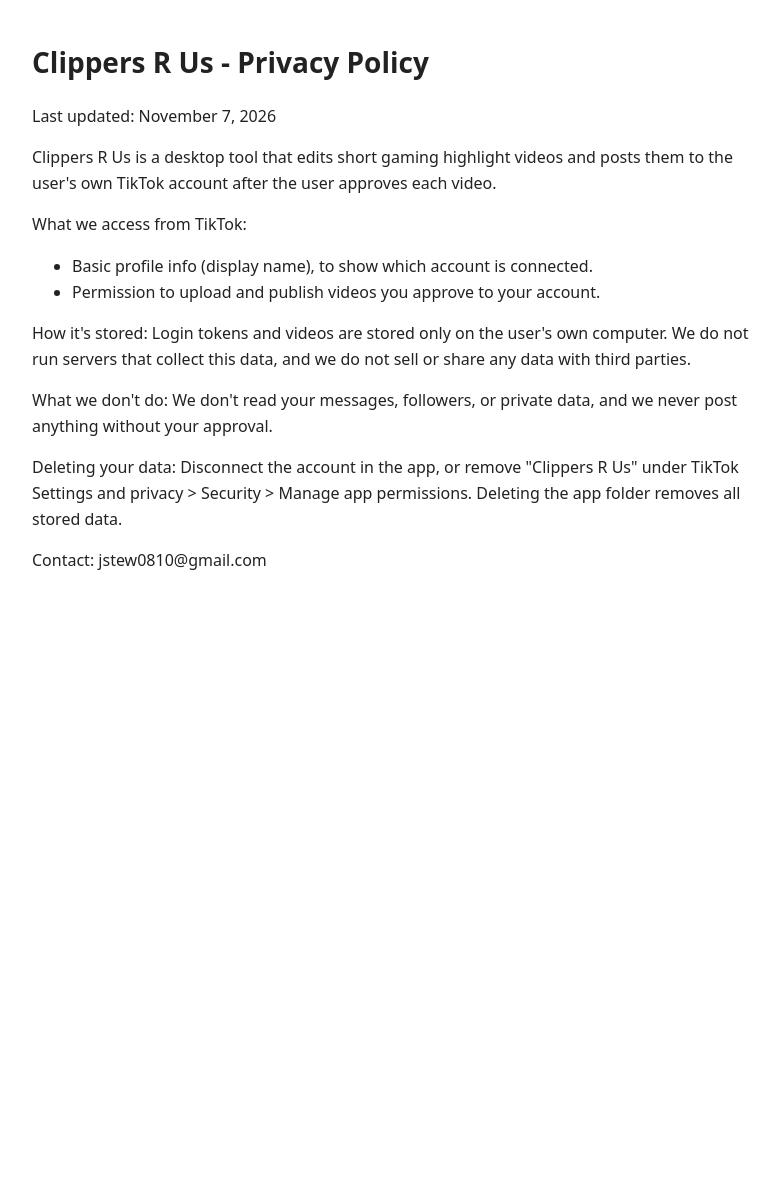
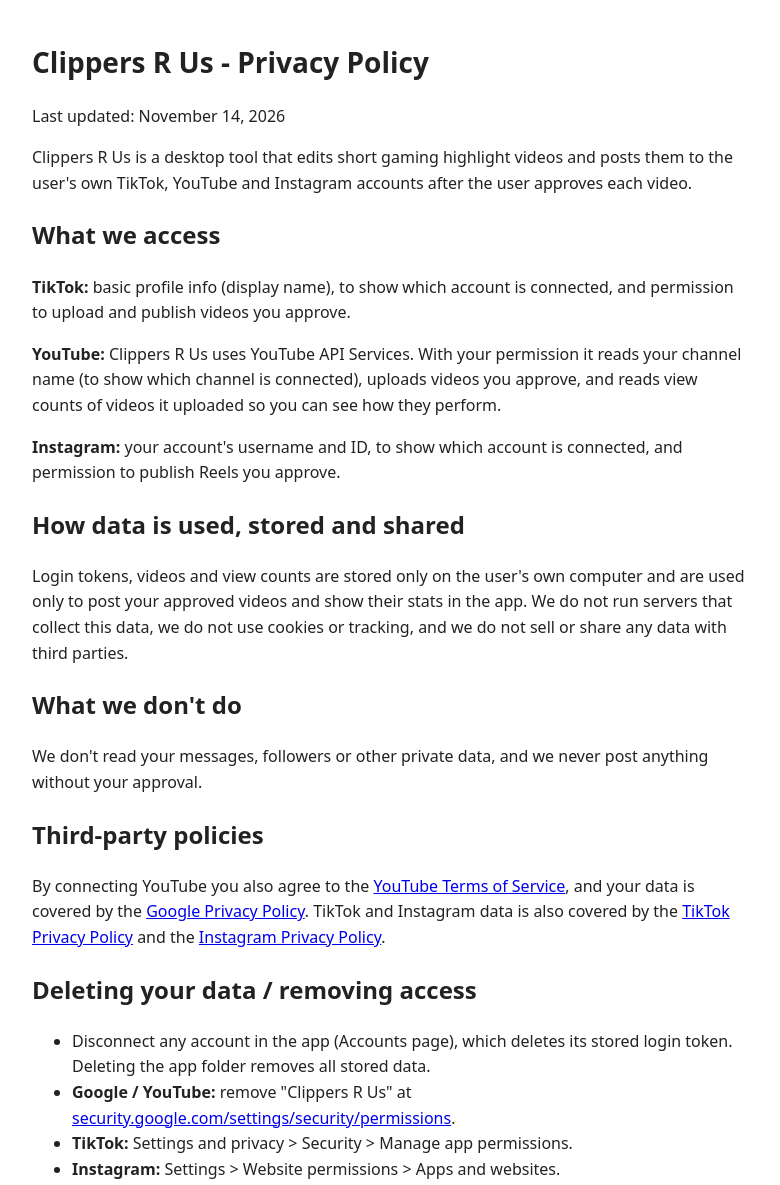
Before and after one commit to jstew0810/jstew0810.github.io, a plain HTML site: page privacy.html in a window 1280 px wide. Shown: the top 1185 px of the page, without its empty margins (248-1028 px from the left). Before the commit the page ends 800 px from the top, so only its background shows below. Drawn offline with Linux system fonts and the light colour scheme.

Commit message:
Add files via upload

```diff
--- a/privacy.html
+++ b/privacy.html
@@ -1,12 +1,23 @@
-<!doctype html><html><head><meta charset='utf-8'><meta name='viewport' content='width=device-width,initial-scale=1'><title>Clippers R Us - Privacy Policy</title><style>body{font-family:system-ui,sans-serif;max-width:720px;margin:40px auto;padding:0 20px;line-height:1.6;color:#222}h1{font-size:28px}</style></head><body><h1>Clippers R Us - Privacy Policy</h1>
-<p>Last updated: November 7, 2026</p>
-<p>Clippers R Us is a desktop tool that edits short gaming highlight videos and posts them to the user's own TikTok account after the user approves each video.</p>
-<p>What we access from TikTok:</p>
+<!DOCTYPE html><html lang="en"><head><meta charset="utf-8"><meta name="viewport" content="width=device-width,initial-scale=1"><title>Clippers R Us - Privacy Policy</title><style>body{font-family:system-ui,sans-serif;max-width:720px;margin:40px auto;padding:0 20px;line-height:1.6;color:#222}h1{font-size:28px}</style></head><body>
+<h1>Clippers R Us - Privacy Policy</h1>
+<p>Last updated: November 14, 2026</p>
+<p>Clippers R Us is a desktop tool that edits short gaming highlight videos and posts them to the user's own TikTok, YouTube and Instagram accounts after the user approves each video.</p>
+<h2>What we access</h2>
+<p><b>TikTok:</b> basic profile info (display name), to show which account is connected, and permission to upload and publish videos you approve.</p>
+<p><b>YouTube:</b> Clippers R Us uses YouTube API Services. With your permission it reads your channel name (to show which channel is connected), uploads videos you approve, and reads view counts of videos it uploaded so you can see how they perform.</p>
+<p><b>Instagram:</b> your account's username and ID, to show which account is connected, and permission to publish Reels you approve.</p>
+<h2>How data is used, stored and shared</h2>
+<p>Login tokens, videos and view counts are stored only on the user's own computer and are used only to post your approved videos and show their stats in the app. We do not run servers that collect this data, we do not use cookies or tracking, and we do not sell or share any data with third parties.</p>
+<h2>What we don't do</h2>
+<p>We don't read your messages, followers or other private data, and we never post anything without your approval.</p>
+<h2>Third-party policies</h2>
+<p>By connecting YouTube you also agree to the <a href="https://www.youtube.com/t/terms">YouTube Terms of Service</a>, and your data is covered by the <a href="https://policies.google.com/privacy">Google Privacy Policy</a>. TikTok and Instagram data is also covered by the <a href="https://www.tiktok.com/legal/privacy-policy">TikTok Privacy Policy</a> and the <a href="https://privacycenter.instagram.com/policy">Instagram Privacy Policy</a>.</p>
+<h2>Deleting your data / removing access</h2>
 <ul>
-<li>Basic profile info (display name), to show which account is connected.</li>
-<li>Permission to upload and publish videos you approve to your account.</li>
+<li>Disconnect any account in the app (Accounts page), which deletes its stored login token. Deleting the app folder removes all stored data.</li>
+<li><b>Google / YouTube:</b> remove "Clippers R Us" at <a href="https://security.google.com/settings/security/permissions">security.google.com/settings/security/permissions</a>.</li>
+<li><b>TikTok:</b> Settings and privacy &gt; Security &gt; Manage app permissions.</li>
+<li><b>Instagram:</b> Settings &gt; Website permissions &gt; Apps and websites.</li>
 </ul>
-<p>How it's stored: Login tokens and videos are stored only on the user's own computer. We do not run servers that collect this data, and we do not sell or share any data with third parties.</p>
-<p>What we don't do: We don't read your messages, followers, or private data, and we never post anything without your approval.</p>
-<p>Deleting your data: Disconnect the account in the app, or remove "Clippers R Us" under TikTok Settings and privacy > Security > Manage app permissions. Deleting the app folder removes all stored data.</p>
-<p>Contact: jstew0810@gmail.com</p></body></html>
+<p>Contact: jstew0810@gmail.com</p>
+</body></html>
```
Also changed, not shown: index.html (+6 -1 lines), terms.html (+12 -9 lines).
